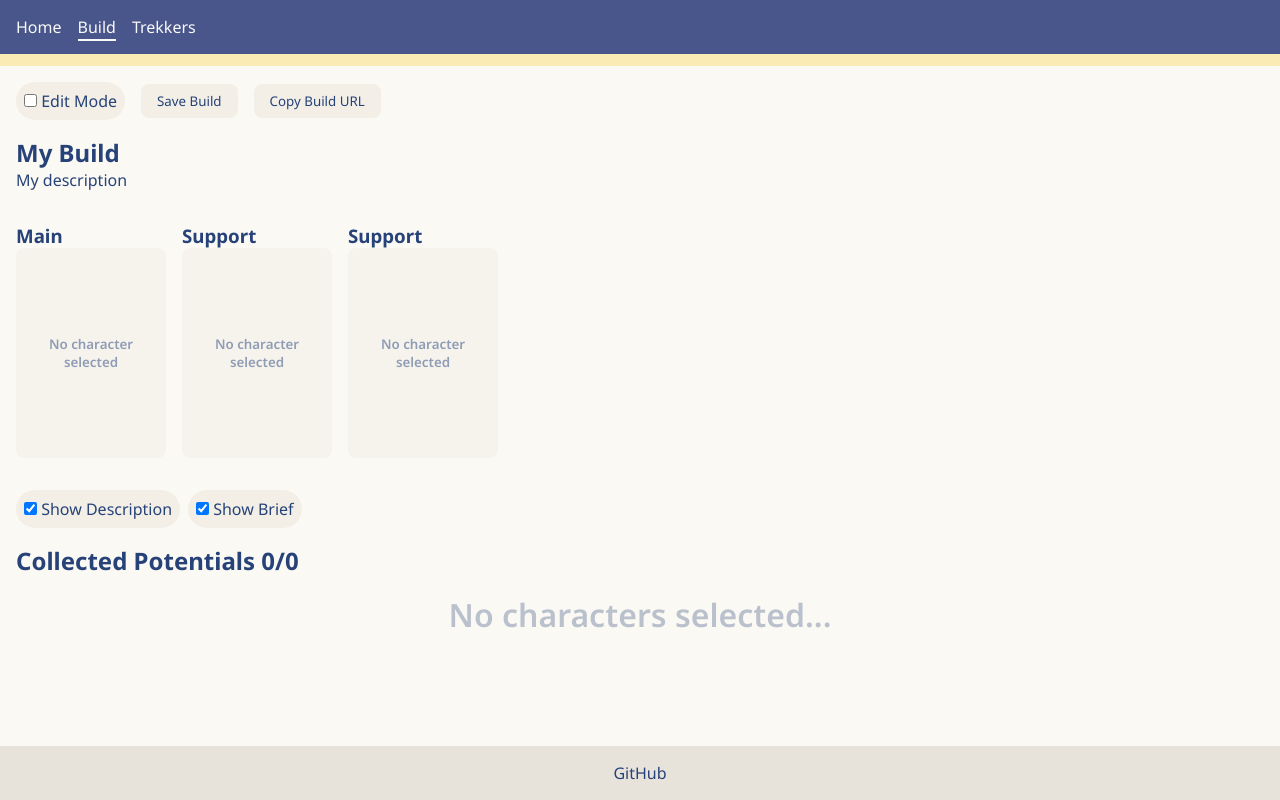
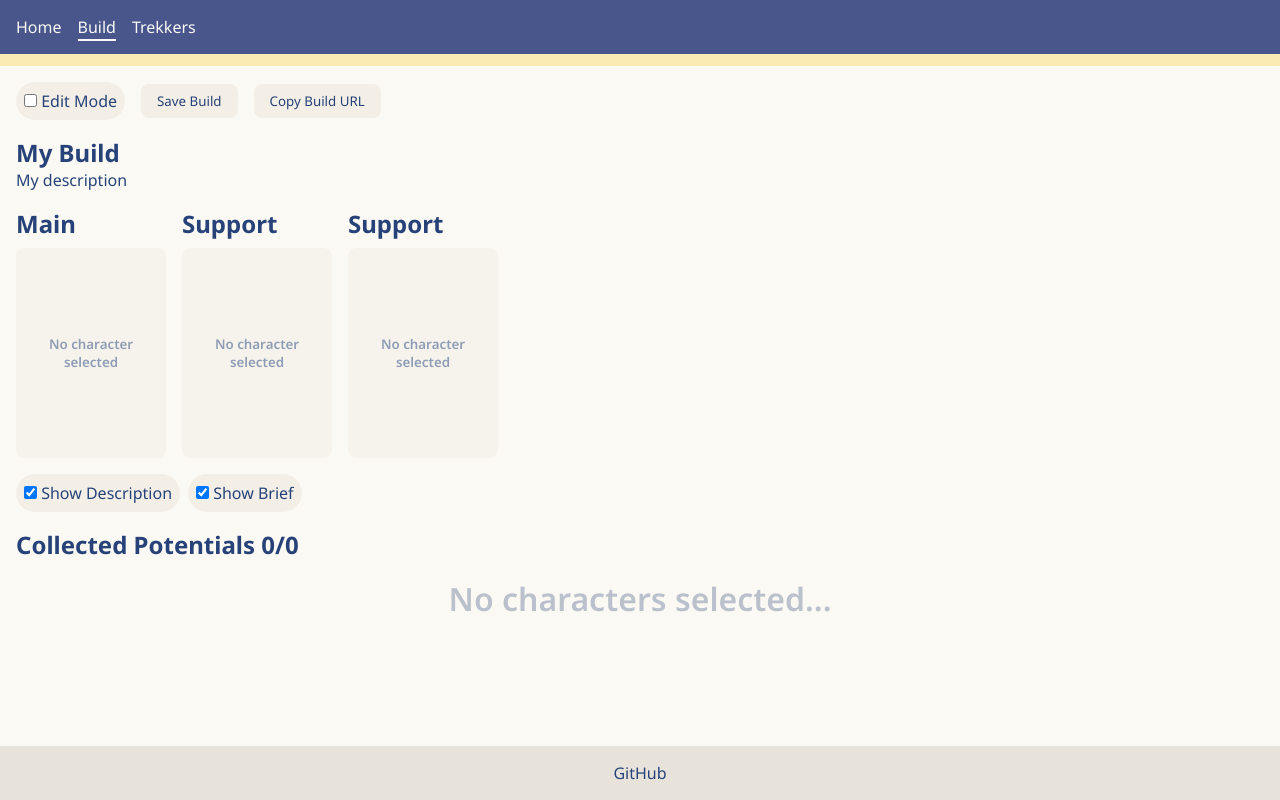
Before and after one commit to antjowie/stella-sora-build, a SvelteKit app in the folder webapp/: page /build in a window 1280 px wide. Built offline with nearby package versions, Linux system fonts and the light colour scheme.

Commit message:
Improve spacing of character roles text on build page

```diff
--- a/webapp/src/routes/build/+page.svelte
+++ b/webapp/src/routes/build/+page.svelte
@@ -258,7 +258,7 @@
           { title: "Support", character: supportCharacter2, role: 2, },
         ] as data}
         <div>
-            <h3>{data.title}</h3>
+            <h2>{data.title}</h2>
             {#if editMode === false && data.character}
                 <div class="character-selector-size">
                     <Portrait character={data.character}/>
@@ -393,7 +393,7 @@
     }
 
     .text-container {
-        margin-bottom: 2rem;
+        margin-bottom: 1rem;
     }
 
     .text-container label {
@@ -420,12 +420,11 @@
         display: flex;
         flex-wrap: wrap;
         gap: 1rem;
-        margin-bottom: 2rem;
+        margin-bottom: 1rem;
     }
 
-    .character-container h3 {
-        margin-top: 0;
-        margin-bottom: 0;
+    .character-container h2 {
+        margin-bottom: 0.5rem;
     }
 
     .character-selector-size {
```
